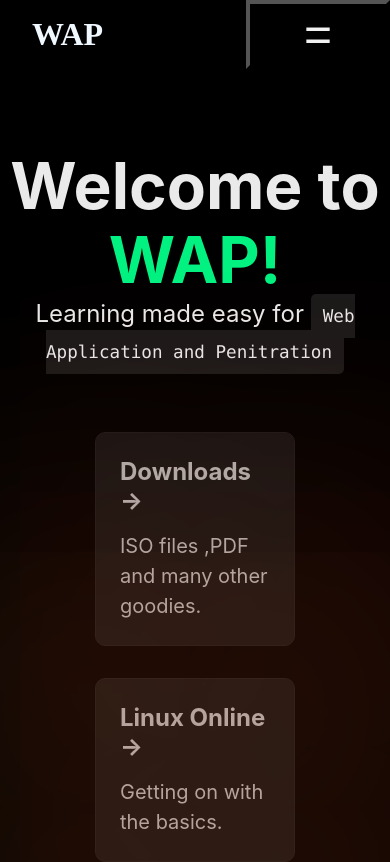
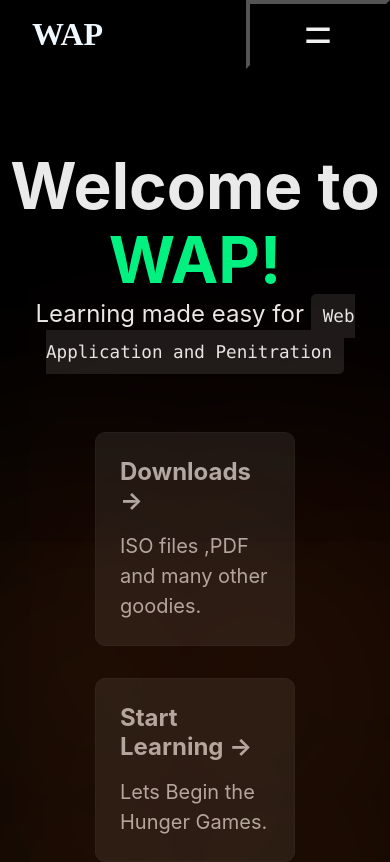
Before and after one commit to wabdeali/final-project-frontend, a Next.js app: page / in a window 390 px wide. Shown: the top 862 px of the page. Built offline with nearby package versions, Linux system fonts and the light colour scheme; a web font is replaced by a local one.

Commit message:
some changes with links

```diff
--- a/components/Navbar.jsx
+++ b/components/Navbar.jsx
@@ -17,7 +17,7 @@ function Navbar() {
   return (
 
     <div className={styles.Nav}>
-      <h1><a href="/">WAP</a></h1>
+      <h1><a href="https://wapenetrationtesting.netlify.app/">WAP</a></h1>
       <button className={styles.menu} onClick={openNav}>=</button>
       <div id="mySidenav" className={styles.sidenav} style={{ width: width }}>
         <button className={styles.closebtn} onClick={closeNav} >
--- a/pages/index.js
+++ b/pages/index.js
@@ -16,7 +16,7 @@ export default function Home() {
           <main className={styles.main}>
 
             <h1 className={styles.title}>
-              Welcome to <a href="/">WAP!</a>
+              Welcome to <a href="https://wapenetrationtesting.netlify.app/">WAP!</a>
             </h1>
 
             <p className={styles.description}>
@@ -28,6 +28,11 @@ export default function Home() {
               <a href="/downloads" className={styles.card}>
                 <h3>Downloads &rarr;</h3>
                 <p>ISO files ,PDF and many other goodies. </p>
+              </a>
+
+              <a href="/exercise" className={styles.card}>
+                <h3>Start Learning &rarr;</h3>
+                <p>Lets Begin the Hunger Games.</p>
               </a>
 
               <a
--- /dev/null
+++ b/styles/exercise.module.css
@@ -0,0 +1,365 @@
+
+@import url('https://fonts.googleapis.com/css2?family=Fira+Code&display=swap');
+
+.container {
+  min-height: 100vh;
+  padding: 0 0.5rem;
+  display: flex;
+  flex-direction: column;
+  justify-content: center;
+  align-items: center;
+  background-color: rgb(0, 0, 0);
+}
+
+.main {
+  padding: 5rem 0;
+  flex: 1;
+  display: flex;
+  flex-direction: column;
+  justify-content: center;
+  align-items: center;
+}
+
+
+
+.title a {
+  color: #00f382;
+  text-decoration: none;
+}
+
+.title a:hover,
+.title a:focus,
+.title a:active {
+  text-decoration: underline;
+}
+
+.title {
+  margin: 0;
+  line-height: 1.15;
+  font-size: 4rem;
+}
+
+.title,
+.description {
+  text-align: center;
+  color: #000000f5;
+}
+
+.description {
+  line-height: 1.5;
+  font-size: 1.5rem;
+}
+
+.code {
+  background: #4b4b4b25;
+  border-radius: 5px;
+  padding: 0.75rem;
+  font-size: 1.1rem;
+  font-family: Menlo, Monaco, Lucida Console, Liberation Mono, DejaVu Sans Mono,
+    Bitstream Vera Sans Mono, Courier New, monospace;
+}
+.bg1{
+  background: rgba(0, 0, 0, 0);
+}
+.bg {
+  background: #000;
+
+
+}
+.bg:before,
+.bg:after {
+  content: '';
+  display: block;
+  position: absolute;
+  opacity: 0.08;
+}
+.bg:before {
+  box-shadow: 0 0 35vmax 35vmax rgb(255, 0, 119);
+  animation: hue 5s 0s linear infinite, move1 10s 0s linear infinite;
+}
+.bg:after {
+  box-shadow: 0 0 35vmax 35vmax #0ff;
+  animation: hue 10s 0s linear infinite, move2 20s 0s linear infinite;
+}
+@-moz-keyframes hue {
+  0% {
+    filter: hue-rotate(0deg);
+  }
+  100% {
+    filter: hue-rotate(60deg);
+  }
+}
+@-webkit-keyframes hue {
+  0% {
+    filter: hue-rotate(0deg);
+  }
+  100% {
+    filter: hue-rotate(60deg);
+  }
+}
+@-o-keyframes hue {
+  0% {
+    filter: hue-rotate(0deg);
+  }
+  100% {
+    filter: hue-rotate(360deg);
+  }
+}
+@keyframes hue {
+  0% {
+    filter: hue-rotate(0deg);
+  }
+  100% {
+    filter: hue-rotate(360deg);
+  }
+}
+@-moz-keyframes move1 {
+  0% {
+    top: 0vh;
+    left: 50vw;
+  }
+  25% {
+    left: 0vw;
+  }
+  50% {
+    top: 100vh;
+  }
+  75% {
+    left: 100vw;
+  }
+  100% {
+    top: 0vh;
+    left: 50vw;
+  }
+}
+@-webkit-keyframes move1 {
+  0% {
+    top: 0vh;
+    left: 50vw;
+  }
+  25% {
+    left: 0vw;
+  }
+  50% {
+    top: 100vh;
+  }
+  75% {
+    left: 100vw;
+  }
+  100% {
+    top: 0vh;
+    left: 50vw;
+  }
+}
+@-o-keyframes move1 {
+  0% {
+    top: 0vh;
+    left: 50vw;
+  }
+  25% {
+    left: 0vw;
+  }
+  50% {
+    top: 100vh;
+  }
+  75% {
+    left: 100vw;
+  }
+  100% {
+    top: 0vh;
+    left: 50vw;
+  }
+}
+@keyframes move1 {
+  0% {
+    top: 0vh;
+    left: 50vw;
+  }
+  25% {
+    left: 0vw;
+  }
+  50% {
+    top: 100vh;
+  }
+  75% {
+    left: 100vw;
+  }
+  100% {
+    top: 0vh;
+    left: 50vw;
+  }
+}
+@-moz-keyframes move2 {
+  0% {
+    top: 50vh;
+    left: 100vw;
+  }
+  25% {
+    top: 100vh;
+  }
+  50% {
+    left: 0vw;
+  }
+  75% {
+    top: 0vh;
+  }
+  100% {
+    top: 50vh;
+    left: 100vw;
+  }
+}
+@-webkit-keyframes move2 {
+  0% {
+    top: 50vh;
+    left: 100vw;
+  }
+  25% {
+    top: 100vh;
+  }
+  50% {
+    left: 0vw;
+  }
+  75% {
+    top: 0vh;
+  }
+  100% {
+    top: 50vh;
+    left: 100vw;
+  }
+}
+@-o-keyframes move2 {
+  0% {
+    top: 50vh;
+    left: 100vw;
+  }
+  25% {
+    top: 100vh;
+  }
+  50% {
+    left: 0vw;
+  }
+  75% {
+    top: 0vh;
+  }
+  100% {
+    top: 50vh;
+    left: 100vw;
+  }
+}
+@keyframes move2 {
+  0% {
+    top: 50vh;
+    left: 100vw;
+  }
+  25% {
+    top: 100vh;
+  }
+  50% {
+    left: 0vw;
+  }
+  75% {
+    top: 0vh;
+  }
+  100% {
+    top: 50vh;
+    left: 100vw;
+  }
+}
+
+
+
+.grid {
+  display: flex;
+  align-items: center;
+  justify-content: center;
+  flex-wrap: nowrap;
+
+  margin-top: 3rem;
+  padding-bottom: 1em;
+}
+
+.card {
+  margin: 1rem;
+  flex-basis: 45%;
+  padding: 1.5rem;
+  height: 300px;
+  text-align: left;
+  width:200px;
+  background-color: #cccccc;;
+  color: rgb(27, 27, 27);
+  text-decoration: none;
+  border: 1px solid #fffdfd;
+  border-radius: 10px;
+  transition: color 0.15s ease, border-color 0.15s ease;
+}
+
+.card:hover,
+.card:focus,
+.card:active {
+  color: #ffffff;
+  border-color: #00f3b6;
+}
+
+.card h3 {
+  margin: 0 0 1rem 0;
+  font-size: 1.5rem;
+}
+
+.card p {
+  margin: 0;
+  font-size: 1.25rem;
+  line-height: 1.5;
+}
+
+
+
+
+@media (max-width: 800px) {
+  .grid {
+    width: 100%;
+    flex-direction: column;
+  }
+  .card{
+    width: 200px;
+  }
+  .writeup{
+    display: grid;
+    padding: 1em;
+  }
+
+  .writeup .para{
+    background-color: #ddddddb7;
+    width: 90%;
+    margin-bottom: 10%;
+    margin-top: 11%;
+    position: absolute;
+    top: 110em;
+
+
+
+
+    }
+
+  .writeup .para p{
+    padding: 1em;
+    justify-content: center;
+    font-size: 1em;
+    background-color: rgba(228, 228, 228, 0.445);
+    color: #141414;
+
+    }
+
+    .writeup img{
+      border-radius: 1em;
+      margin-top: 16%;
+      width: 100%;
+      z-index: -1;
+
+
+
+      }
+      .head{
+        font-size: 400%;
+      }
+
+}
```
Also changed, not shown: pages/exercise.js (added, +55 -0 lines), public/img/12.jpg.
